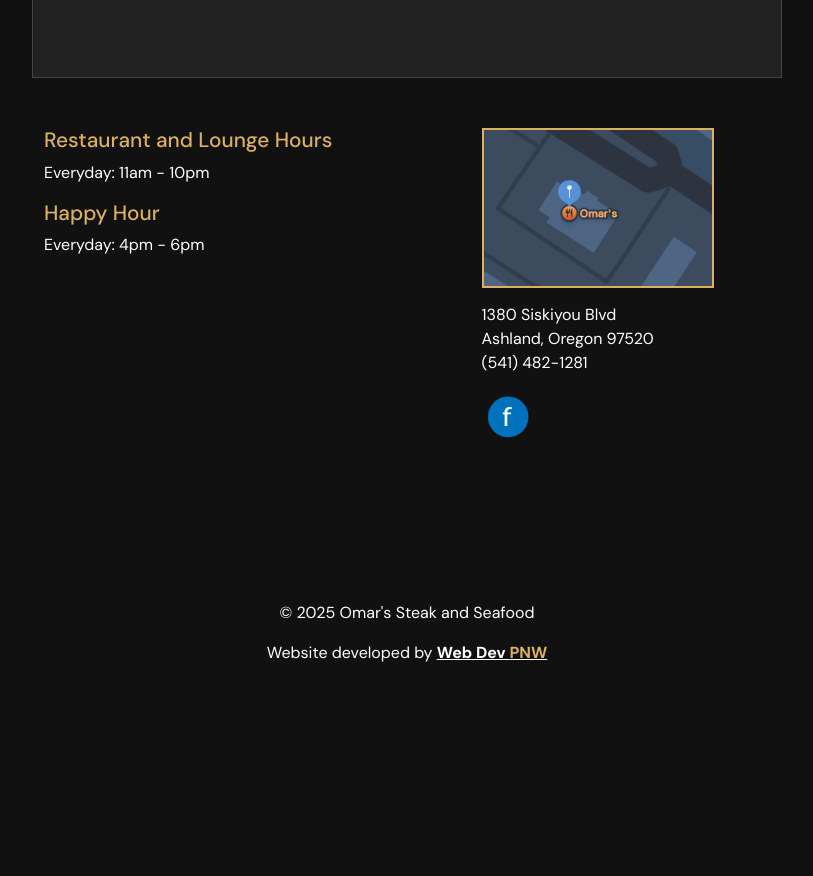
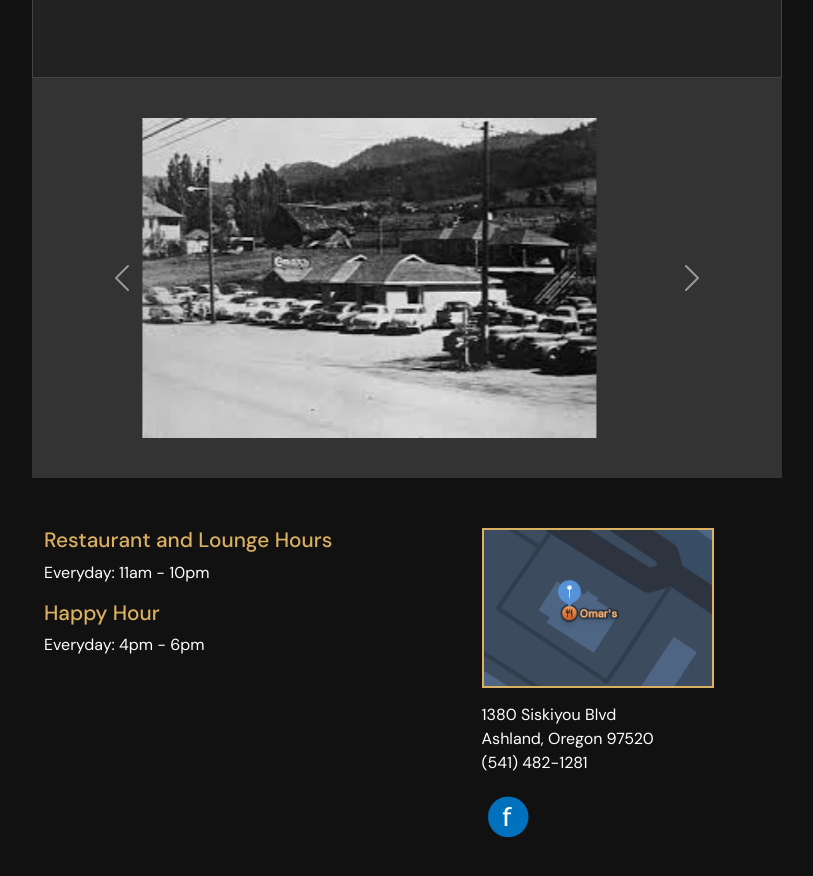
Before and after one commit to githubsamantha/githubsamantha.github.io, a plain HTML site: page history.html in a window 1280 px wide. Shown: the part 1113-1989 px from the top of the page, without its empty margins (233-1046 px from the left). Before the commit the page ends 1778 px from the top, so only its background shows below. Drawn offline with nearby package versions, Linux system fonts and the light colour scheme; a web font is replaced by a local one.

Commit message:
carousel

```diff
--- a/history.html
+++ b/history.html
@@ -48,7 +48,32 @@
                 Omar's has gone through it's share of transitions - the past seven decades have seen a variety of owners and partnerships manage this popular little roadhouse. While owners may have different styles, one common thread has been shared between them all - a dedication to provide patrons with a comfortable atmosphere, friendly service, and consistently great food and drink at a reasonable price.
             </p>
         </div>
+
+        <!-- images -->
+        <div id="carousel" class="width">
+            <div id="carouselExampleControls" class="carousel slide" data-bs-ride="carousel">
+                <div class="carousel-inner">
+                    <div class="carousel-item active">
+                        <img src="img_history1.jpeg" class="d-block" alt="...">
+                    </div>
+                    <div class="carousel-item">
+                        <img src="img_history2.jpeg" class="d-block" alt="...">
+                    </div>
+                </div>
+                <button class="carousel-control-prev" type="button" data-bs-target="#carouselExampleControls" data-bs-slide="prev">
+                    <span class="carousel-control-prev-icon" aria-hidden="true"></span>
+                    <span class="visually-hidden">Previous</span>
+                </button>
+                <button class="carousel-control-next" type="button" data-bs-target="#carouselExampleControls" data-bs-slide="next">
+                    <span class="carousel-control-next-icon" aria-hidden="true"></span>
+                    <span class="visually-hidden">Next</span>
+                </button>
+            </div>
+        </div>
+
+
     </body>
+
     <footer>
 
         <div class="container width">
--- a/style.css
+++ b/style.css
@@ -267,6 +267,18 @@ p {
     padding: 10vh;
 }
 
+#carousel {
+    padding: 5vh;
+    background:#333;
+}
+
+.carousel-item img {
+    height: 40vh;
+    max-height: 50vh;
+    width: auto;
+    margin: auto;
+}
+
 /* footer */
 footer {
     /* background-color: var(--accent-color-2); */
```
Also changed, not shown: index.html (+1 -1 lines), img_history1.jpeg (added), img_history2.jpeg (added).
